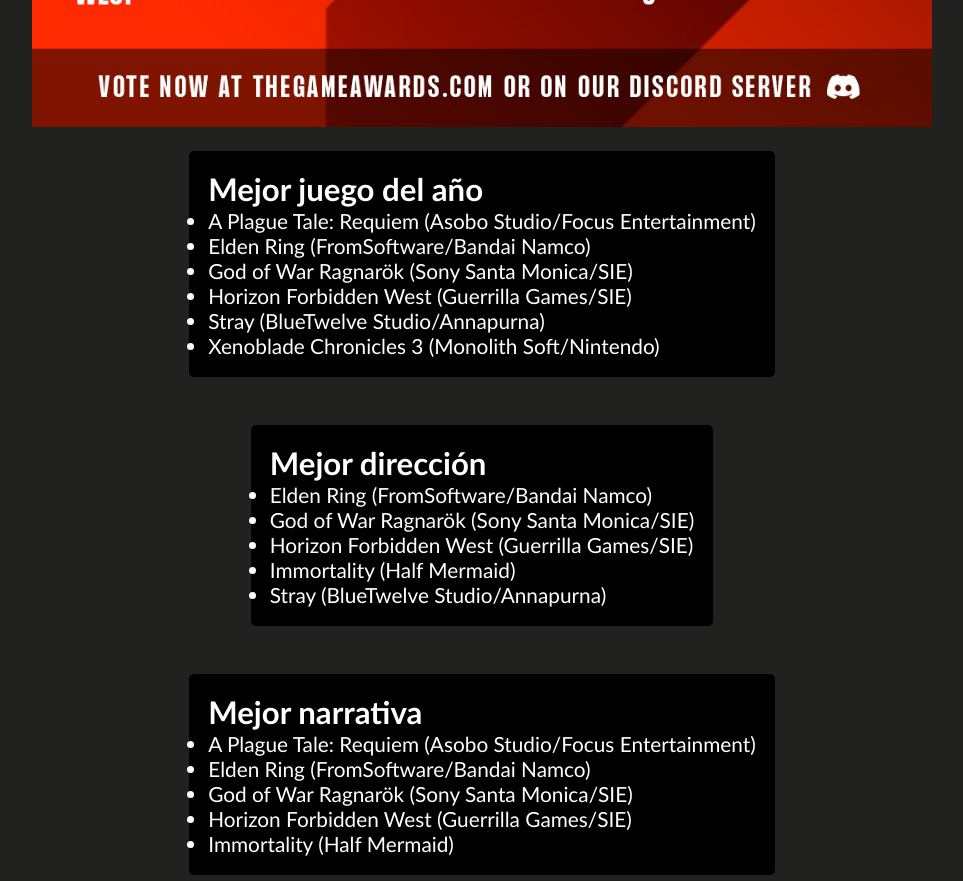
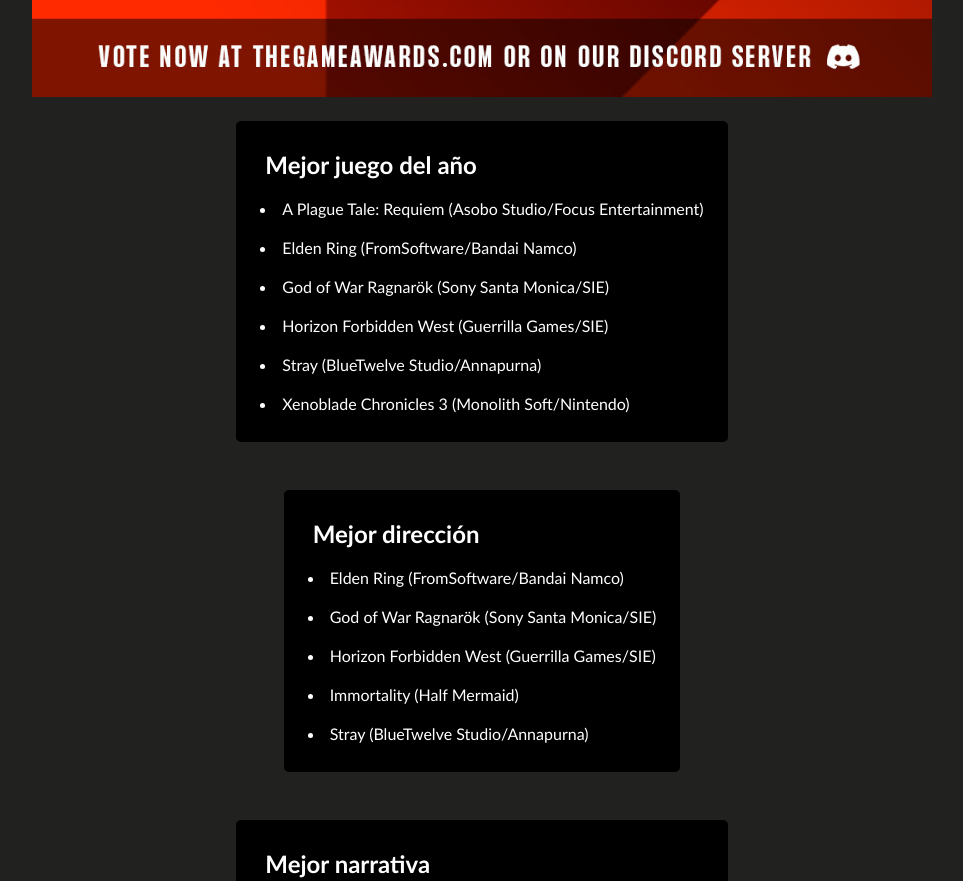
Before and after one commit to Matias-Ariel-Piriz/proyecto-final, a plain HTML site: page Juegos/articulos_juegos/the_games _awards.html in a window 1280 px wide. Shown: the part 2200-3081 px from the top of the page, without its empty margins (158-1121 px from the left). Drawn offline with Linux system fonts and the light colour scheme.

Commit message:
cuarto commit

```diff
--- a/css/main.scss
+++ b/css/main.scss
@@ -24,6 +24,12 @@
     color: white;
     padding: 10px 5px;
 }
+.titulo_h2{
+
+        padding: initial;
+        margin: 10px;
+
+}
 .fecha-de-publicacion {
     color: white;
     padding: 0px 10px;}
@@ -41,13 +47,14 @@
     height: auto;
 }
 .contenido__articulo {
-    font-size: 1.3em;
+    font-size: 1rem;
     color: white;
     margin: 1.5rem 2rem;
     background-color: black;
     padding: 1rem;
     border: solid black ;
     border-radius: 5px;
+    overflow: hidden;
 }
 
 .articulo {
@@ -63,3 +70,7 @@
     width: 75%;
     height: auto;
 }
+.item__articulo {
+    padding: 10px 5px;
+    list-style: inside;
+}
```
Also changed, not shown: Juegos/articulos_juegos/the_games _awards.html (+1 -2 lines), css/main.css, 1 other file.
